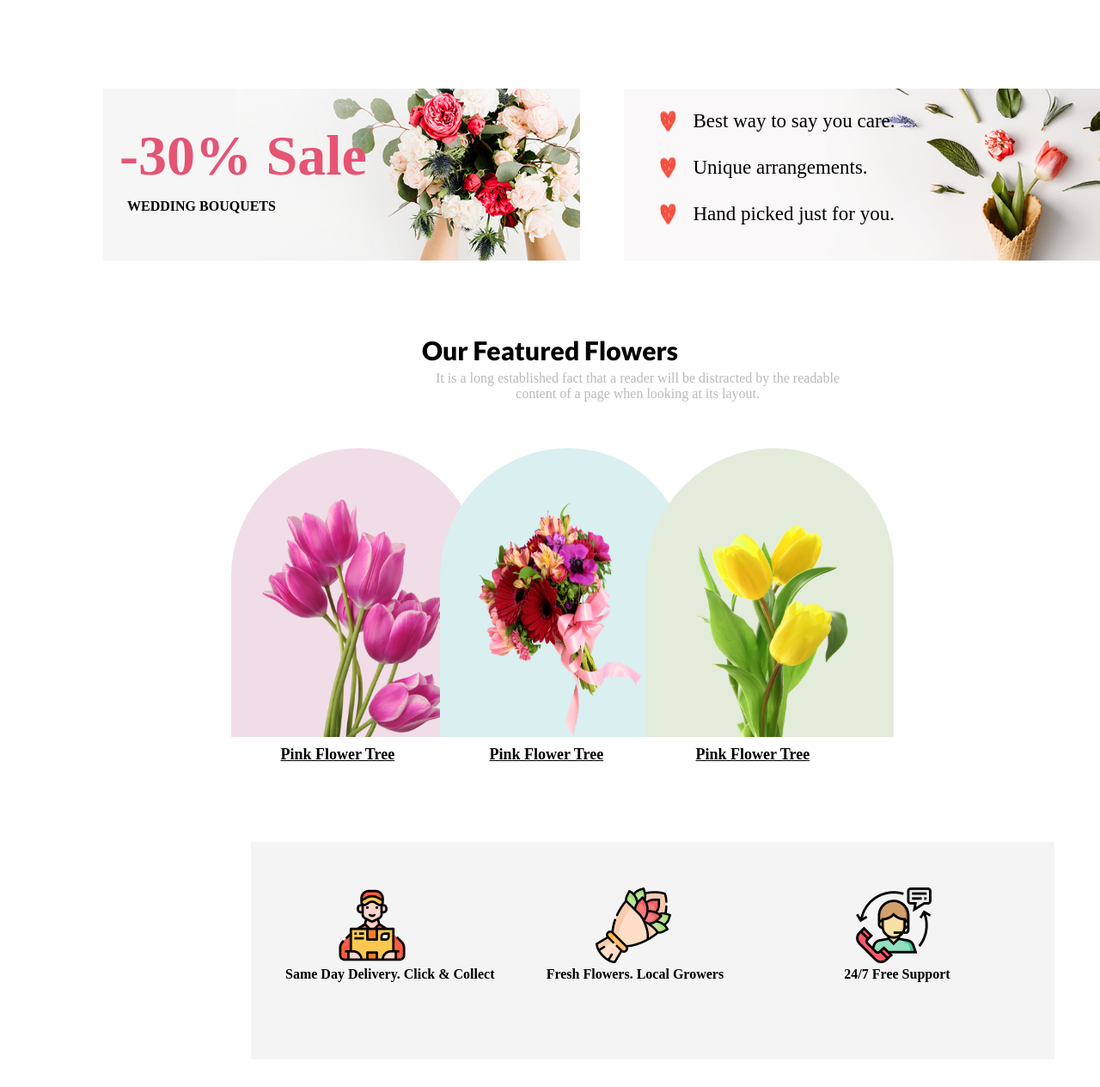
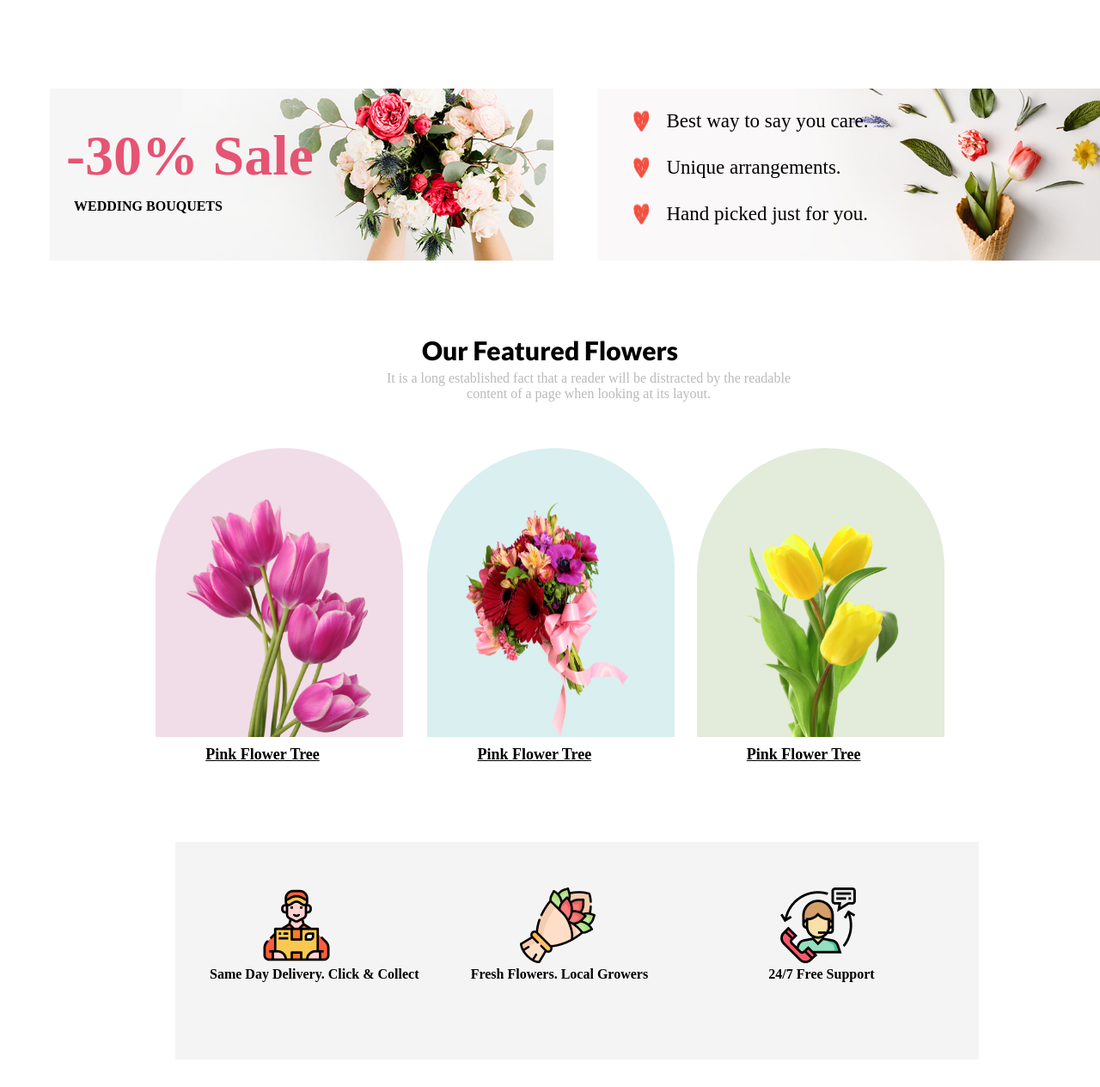
Before and after one commit to Dristy-Zaman/online-flower-shop, a plain HTML site: page index.html in a window 1280 px wide. Shown: the part 476-1740 px from the top of the page at 86% size. Drawn offline with Linux system fonts and the light colour scheme.

Commit message:
second flower website commit

```diff
--- a/css/style.css
+++ b/css/style.css
@@ -62,7 +62,7 @@
     width: 480px;
 
     text-align: center;
-    margin-left: 502px;
+    margin-left: 445px;
     color: #BABABA;
 }
 
@@ -107,13 +107,13 @@
 }
 
 .box-left{
-    margin-left: 127px;
+    margin-left: 3px;
     margin-right: -328px;
 
 }
 
 .box-right{
-    margin-right: 99px;
+    margin-right: 3px;
     margin-left: -331px;
 }
 
@@ -122,7 +122,7 @@
     display: flex;
     background-color: #F4F4F4;
     width: 911px;
-    margin-left: 292px;
+    margin-left: 204px;
     padding-top: 53px;
     padding-left: 24px;
     margin-top: 91px;
@@ -209,7 +209,7 @@ margin-top: 73px;
     width: 480px;
 
     text-align: center;
-    margin-left: 502px;
+    margin-left: 431px;
     color: #C1C1C1;
 }
 
@@ -230,7 +230,7 @@ margin-top: 73px;
     background-size: cover;
     height: 291px;
     width: 1027px;
-    margin-left: 226px;
+    margin-left: 160px;
     margin-top: 100px;
     margin-bottom: 100px;
     text-align: center;
@@ -290,7 +290,7 @@ input::placeholder{
 
 .main-footer p{
     width: 596px;
-    margin-left: 455px;
+    margin-left: 387px;
     margin-bottom: 25px;
     font-size: 20px;
 }
@@ -314,7 +314,7 @@ small{
     background-size: cover;
     height: 200px;
     width: 603px;
-    margin-left: 120px;
+    margin-left: 58px;
 }
 
 .left-shop-item h1{
```
